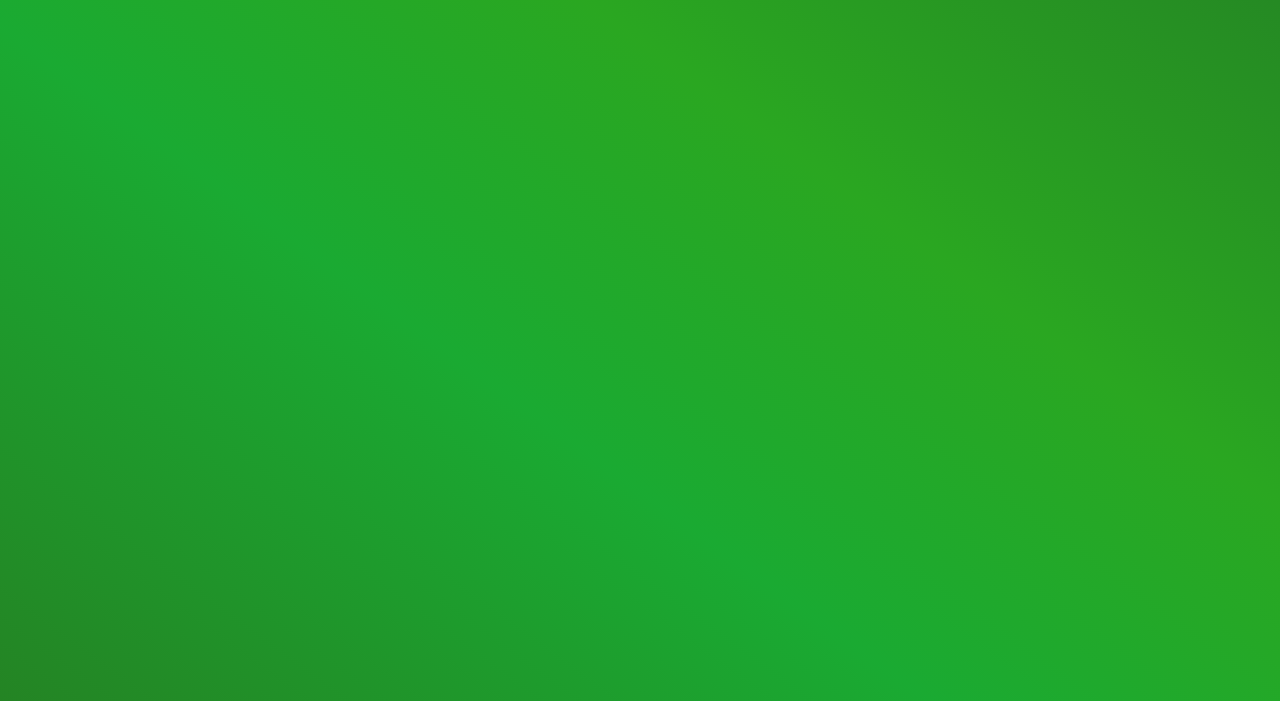
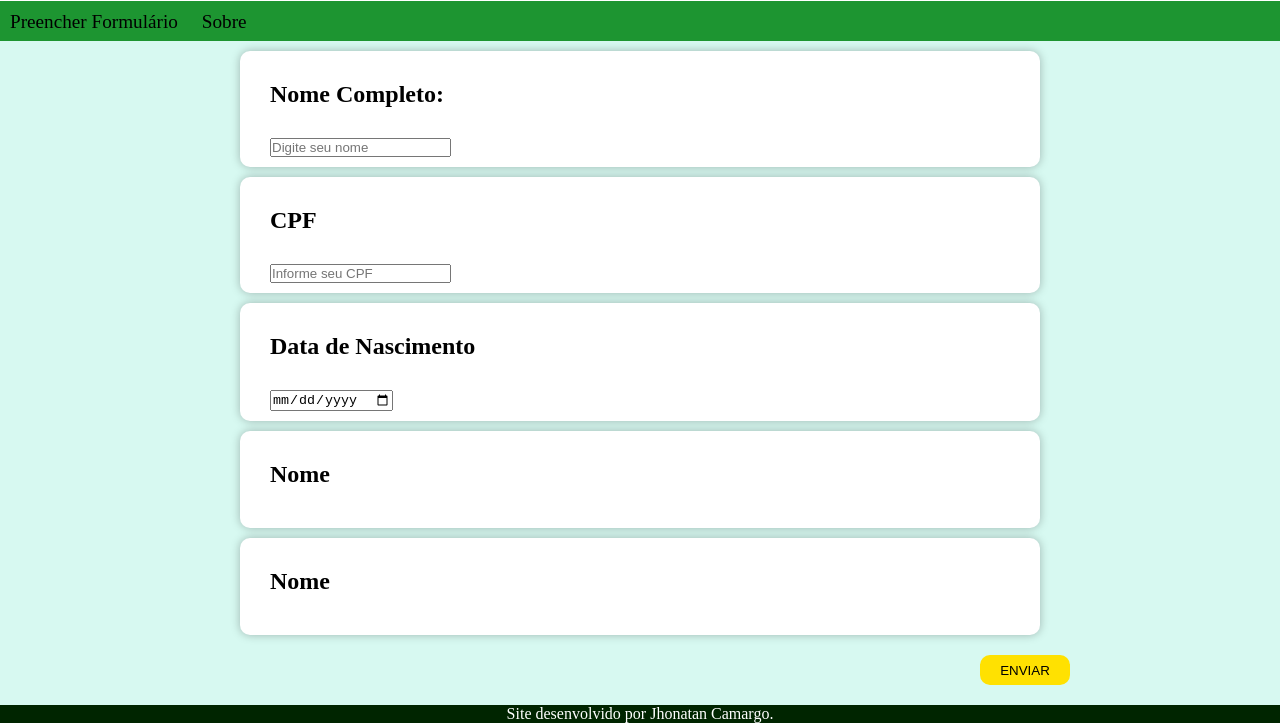
Before and after one commit to CamargoJ7/formulario-heja, a plain HTML site: page index.html in a window 1280 px wide. Shown: the part 99-822 px from the top of the page. Before the commit the page ends 800 px from the top, so only its background shows below. Drawn offline with Linux system fonts and the light colour scheme; a web font is replaced by a local one.

Commit message:
Arquivos corretos

```diff
--- a/index.html
+++ b/index.html
@@ -4,17 +4,60 @@
     <meta charset="UTF-8" />
     <meta http-equiv="X-UA-Compatible" content="IE=edge" />
     <meta name="viewport" content="width=device-width, initial-scale=1.0" />
-    <title>Document</title>
-
+    <title>Cadastro de Prestador</title>
     <link rel="stylesheet" href="style.css" />
   </head>
   <body>
-    <div class="container">
-      <header class="cabecalho">
-        <img class="logo" src="./assets/logoHeja.jpg" />
-      </header>
-
-      <div class="formulario"></div>
-    </div>
+    <header class="cabecalho">
+      <h1>CADASTRO DE PRESTADORES</h1>
+    </header>
+    <nav class="menu">
+      <a href="#">Preencher Formulário</a>
+      <a href="#">Sobre</a>
+    </nav>
+    <main>
+      <article class="conteudo">
+        <div class="perguntas">
+          <h1 class="pergunta">Nome Completo:</h1>
+          <input
+            type="text"
+            id="nome"
+            name="nome"
+            placeholder="Digite seu nome"
+            required
+          />
+        </div>
+        <div class="perguntas">
+          <h1 class="pergunta">CPF</h1>
+          <input
+            type="number"
+            id="cpf"
+            name="cpf"
+            placeholder="Informe seu CPF"
+            required
+          />
+        </div>
+        <div class="perguntas">
+          <h1 class="pergunta">Data de Nascimento</h1>
+          <input
+            type="date"
+            id="date"
+            name="date"
+            placeholder="Informe seu CPF"
+            required
+          />
+        </div>
+        <div class="perguntas">
+          <h1 class="pergunta">Nome</h1>
+        </div>
+        <div class="perguntas">
+          <h1 class="pergunta">Nome</h1>
+        </div>
+      </article>
+    </main>
+    <button>ENVIAR</button>
+    <footer>
+      <p>Site desenvolvido por Jhonatan Camargo.</p>
+    </footer>
   </body>
 </html>
--- a/style.css
+++ b/style.css
@@ -1,45 +1,95 @@
-*{
-    margin: 0;
-    padding: 0;
-    box-sizing: border-box;
+@import url("https://fonts.googleapis.com/css2?family=Konkhmer+Sleokchher&display=swap");
+
+* {
+  margin: 0;
+  padding: 0;
 }
 
-body{
-    display: flex;
-
-    width: 100%;
-
-    background: rgb(36,132,36);
-    background: linear-gradient(36deg, rgba(36,132,36,1) 0%, rgba(26,170,50,1) 39%,rgba(42,167,33,1) 65%, rgba(36,132,36,1) 100%);
-    background-repeat: no-repeat;
-    background-position: top center;
-    background-size: cover;
-    background-attachment: fixed;
-
-
+body {
+  background-color: #d7f9f1;
 }
 
-.container{
-    width: 100%;
+.cabecalho {
+  display: flex;
+  height: 100px;
+  background-size: contain;
+  background-position: right;
+  background-repeat: no-repeat;
+  background-image: url(assets/images/Cabeçalho\ Editado.png);
+  background-color: white;
 }
 
-.cabecalho{
-    display: flex;
-    justify-content: center;
-    width: 100%;
-    height: 80px;
-    background-color: white;
-    padding: 10px;
+.cabecalho h1 {
+  margin-top: 40px;
+  margin-left: 350px;
+  font-family: "Konkhmer Sleokchher", cursive;
 }
 
-.cabecalho img{
-    min-width: 100%;
-    max-width: 700px;
-    height: 100%;
-    width: 50%;
-
+.menu {
+  background-color: #1d9531;
+  height: 30px;
+  padding-top: 10px;
 }
 
-.formulario{
+.menu a {
+  color: black;
+  text-decoration: none;
+  margin-right: 10px;
+  margin-left: 10px;
+  font-size: 1.2em;
+}
 
+.menu a:hover {
+  color: white;
+  border-radius: 2px;
+  text-decoration: underline;
 }
+
+main {
+  display: flex;
+}
+
+.conteudo {
+  width: 800px;
+  min-width: 300px;
+  height: 100%;
+  background-color: #d7f9f1;
+  margin: auto;
+  margin-bottom: 20px;
+}
+
+.perguntas {
+  background-color: white;
+  box-shadow: 0 0 10px rgba(0, 0, 0, 0.267);
+  border-radius: 10px;
+  padding-bottom: 10px;
+  padding-left: 30px;
+}
+
+.perguntas:hover {
+  box-shadow: -3px 0 #1d9531;
+}
+
+.pergunta {
+  margin-top: 10px;
+  padding: 30px 30px 30px 0px;
+}
+
+footer {
+  background-color: #002500;
+  text-align: center;
+}
+
+button {
+  background-color: #ffe101;
+  height: 30px;
+  width: 90px;
+  margin-bottom: 20px;
+  margin-left: 980px;
+  border-radius: 10px;
+  border: none;
+}
+
+footer p {
+  color: white;
+}
```
Also changed, not shown: teste.html (added, +87 -0 lines), assets/images/Cabeçalho Editado.png (added).
